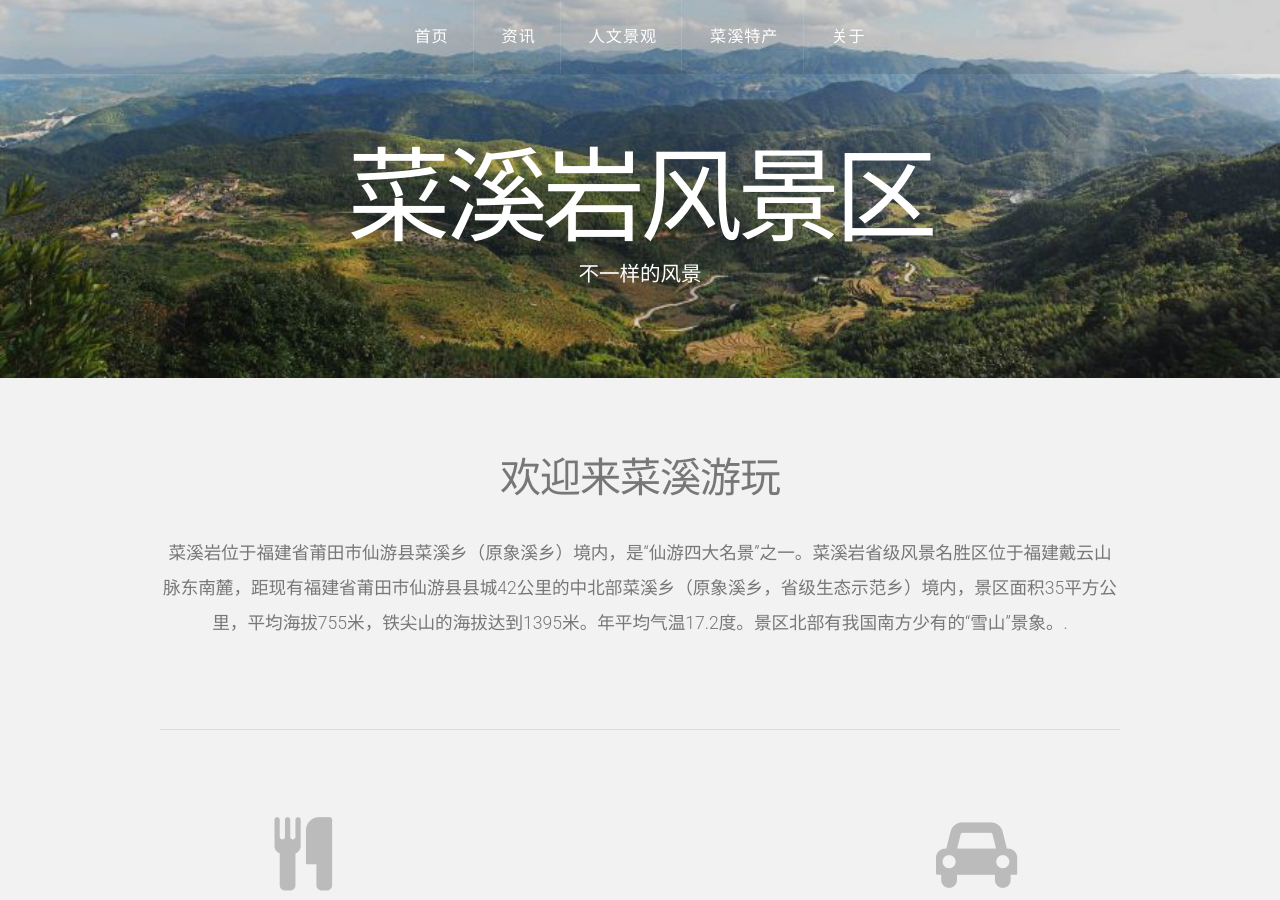
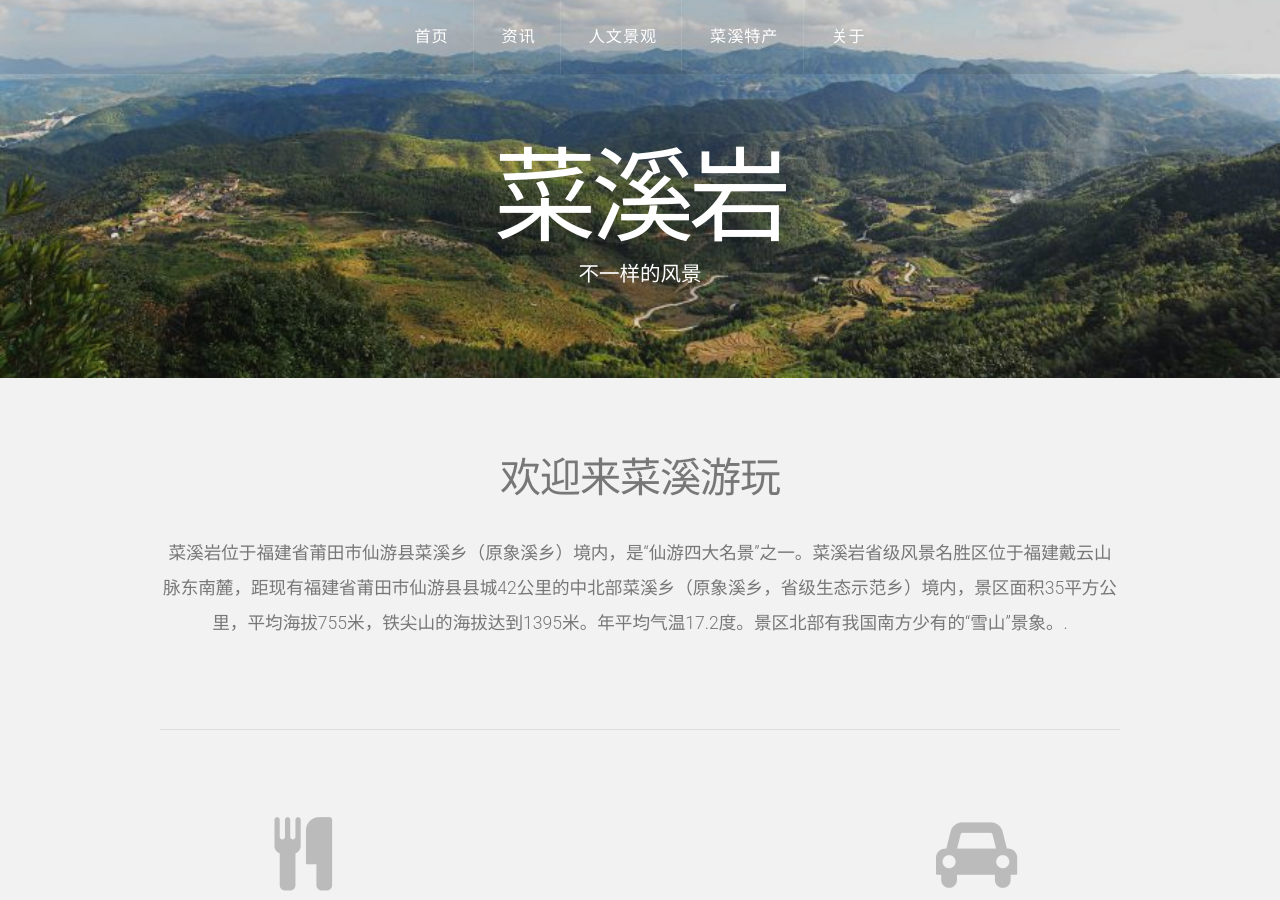
Before and after one commit to yuejianhua/caixiyan.github.io, a Jekyll site: the page built from index.html, in a window 1280 px wide and 900 px high. Built offline with Jekyll 4.4.1, drawn with Linux system fonts in a browser that asks for light colours; the list of posts is cut into pages by our own code.

Commit message:
Update default.html

```diff
--- a/_layouts/default.html
+++ b/_layouts/default.html
@@ -28,7 +28,7 @@ Released for free under the Creative Commons Attribution 3.0 license (templated.
 
 			<!-- Logo -->
 			<div id="logo">
-				<h1><a href="#">菜溪岩风景区</a></h1>
+				<h1><a href="#">菜溪岩</a></h1>
 				<span class="tag">不一样的风景</span>
 			</div>
 		</div>
```
